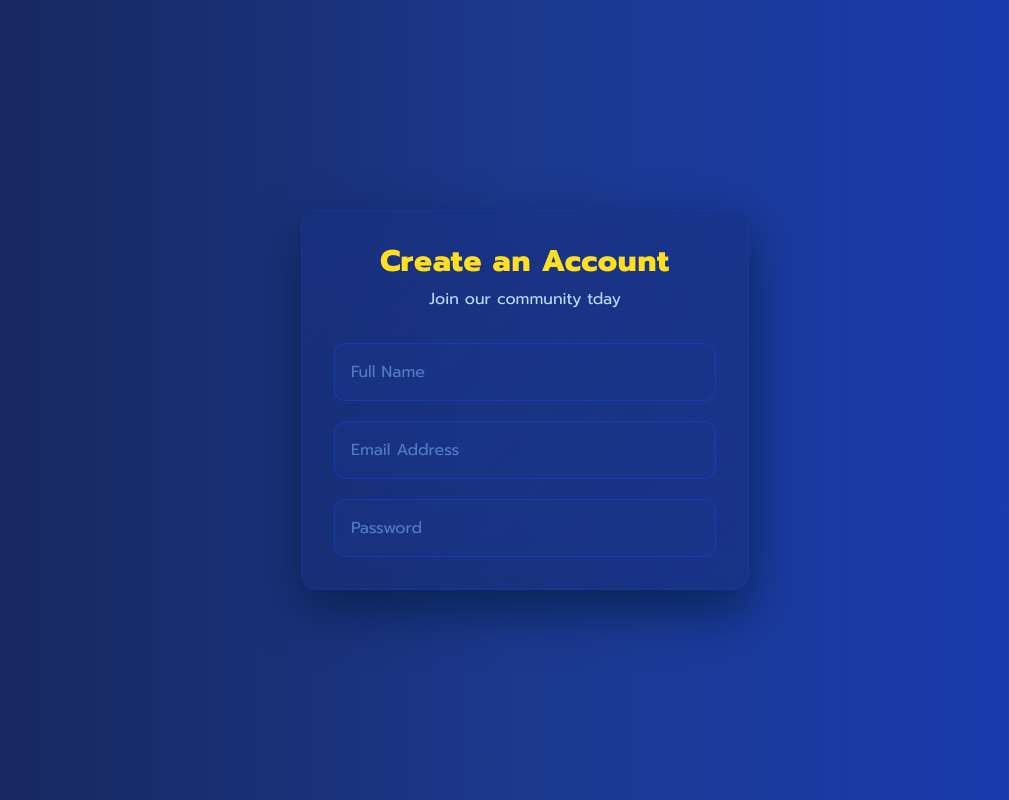
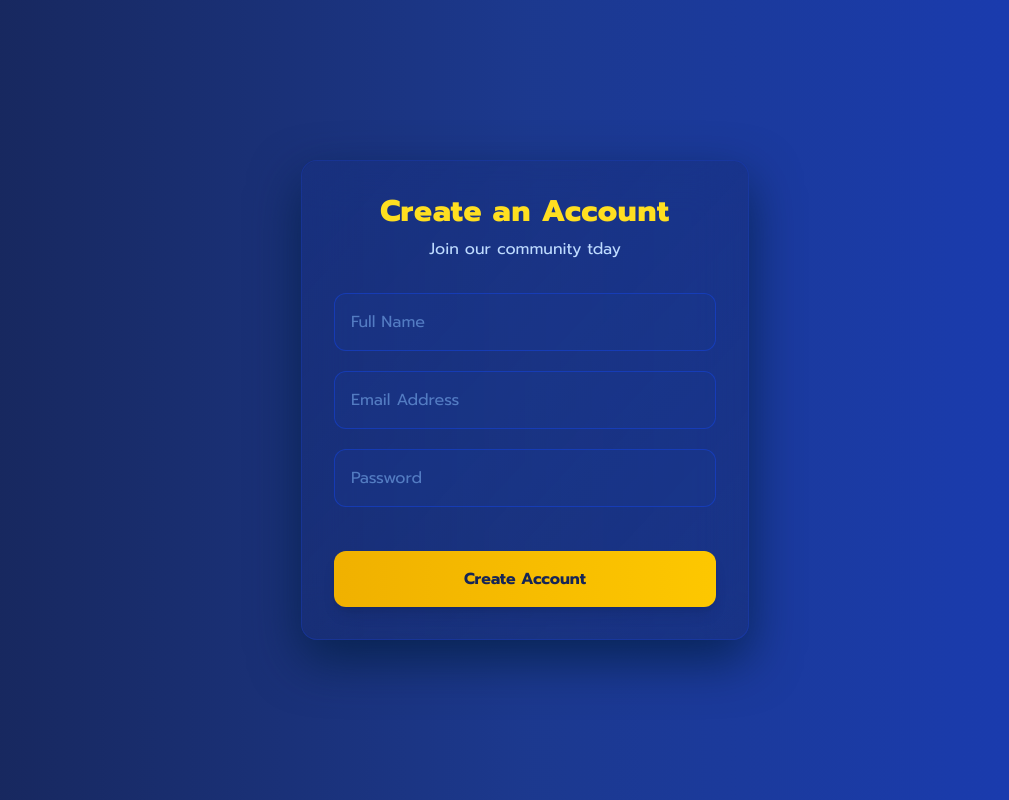
Before and after one commit to PascalMartinDev/authentication-form-tailwind, a React (Vite) app: page / in a window 1280 px wide. Shown: the whole page, without its empty margins (115-1124 px from the left). Built offline with nearby package versions, Linux system fonts and the light colour scheme.

Commit message:
Button styling

```diff
--- a/src/components/SignInSignUp.jsx
+++ b/src/components/SignInSignUp.jsx
@@ -12,7 +12,7 @@ const SignInSignUp = () => {
           <p className="text-blue-200 text-center mb-8">
             Join our community tday
           </p>
-          <form className="mt-8 space-y-5">
+          <form className="mt-8 space-y-5 perspective-1000">
             <div className="group">
               <input
                 type="text"
@@ -34,8 +34,12 @@ const SignInSignUp = () => {
                 className="w-full p-4 bg-blue-900/30 rounded-xl border border-blue-700/50 text-white placeholder-blue-300/50 outline-none focus:ring-2 focus:ring-yellow-400/50 focus:border-transparent transition-all"
               />
             </div>
-
-
+            <button className="group w-full p-4 mt-6 bg-gradient-to-r from-yellow-500 to-yellow-400 text-blue-950 rounded-xl font-bold shadow-lg hover:shadow-yellow-400/40 overflow-hidden transform transform-style-3d hover:-translate-y-0.5 hover:scale-105 hover:translate-z-20 transition-all duration-300">
+              <span className="relative z-10 pointer-events-none">
+                Create Account
+              </span>
+              <span className="absolute inset-0 bg-gradient-to-r from-yellow-500 to-yellow-300 opacity-0 group-hover:opacity-100 transition-opacity pointer-events-none"></span>
+            </button>
           </form>
         </div>
       </div>
```
